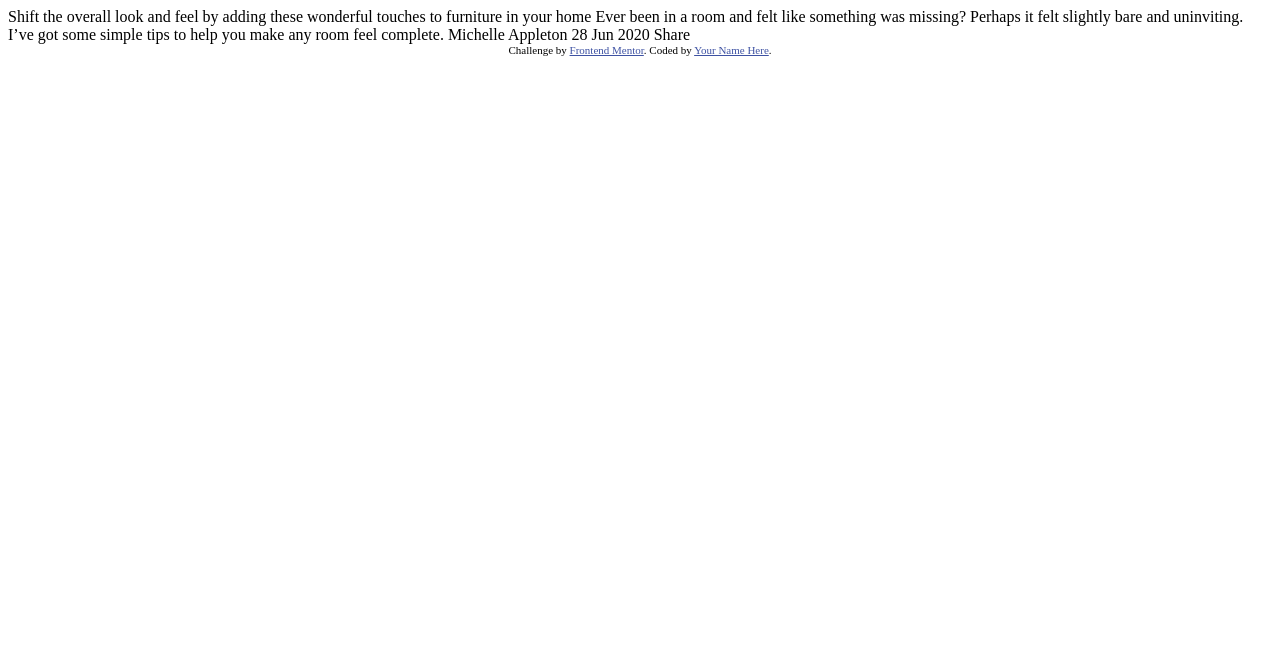
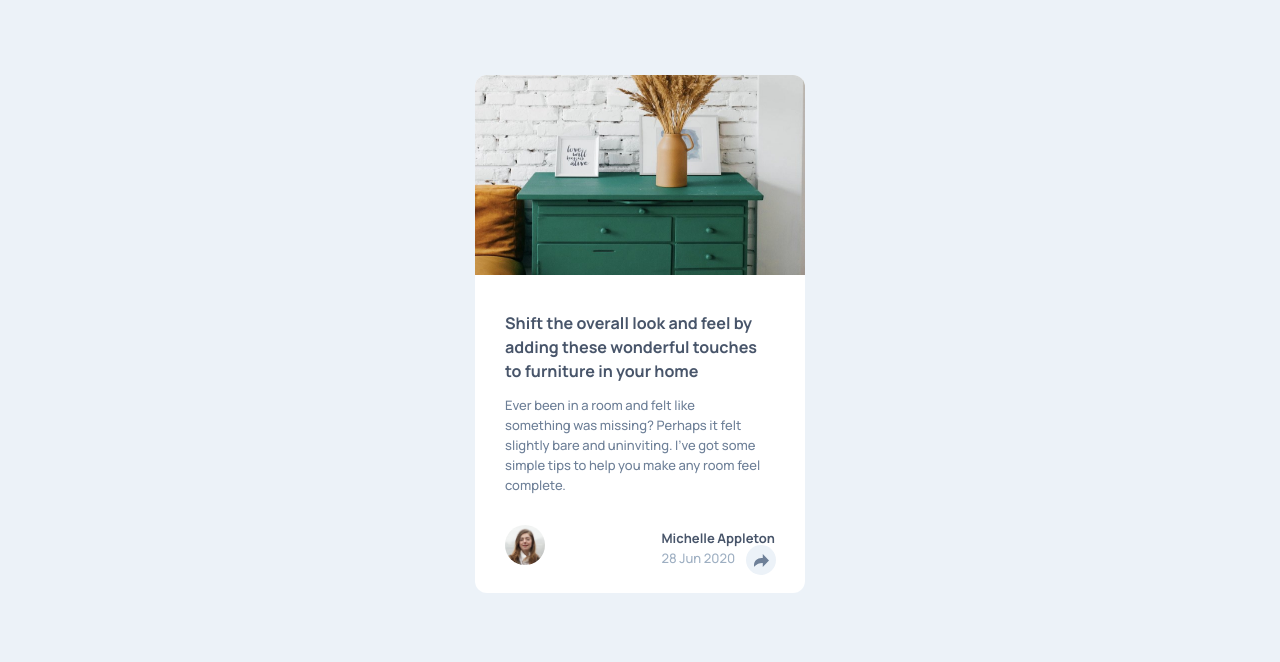
Before and after one commit to CodinGitHub/Challenge-13-article-preview-component, a plain HTML site: page index.html in a window 1280 px wide. Shown: the top 662 px of the page. Drawn offline with Linux system fonts and the light colour scheme.

Commit message:
hidden and show done

```diff
--- a/index.html
+++ b/index.html
@@ -2,35 +2,37 @@
 <html lang="en">
 <head>
   <meta charset="UTF-8">
-  <meta name="viewport" content="width=device-width, initial-scale=1.0"> <!-- displays site properly based on user's device -->
-
+  <meta name="viewport" content="width=device-width, initial-scale=1.0">
   <link rel="icon" type="image/png" sizes="32x32" href="./images/favicon-32x32.png">
-
   <title>Frontend Mentor | Article preview component</title>
-
-  <!-- Feel free to remove these styles or customise in your own stylesheet 👍 -->
-  <style>
-    .attribution { font-size: 11px; text-align: center; }
-    .attribution a { color: hsl(228, 45%, 44%); }
-  </style>
+  <link rel="stylesheet" href="./styles.css">
 </head>
 <body>
 
-  Shift the overall look and feel by adding these wonderful
-  touches to furniture in your home
-
-  Ever been in a room and felt like something was missing? Perhaps
-  it felt slightly bare and uninviting. I’ve got some simple tips
-  to help you make any room feel complete.
-
-  Michelle Appleton
-  28 Jun 2020
-
-  Share
+  <section class="card">
+    <img class="card__picture" src="./images/drawers.jpg" alt="drawers">
+    <h1 class="card__title" >Shift the overall look and feel by adding these wonderful touches to furniture in your home</h1>
+    <p class="card__description">Ever been in a room and felt like something was missing? Perhaps it felt slightly bare and uninviting. I’ve got some simple tips to help you make any room feel complete.</p>
+    <img class="card__button" src="./images/icon-share.svg" alt="icon-share">
+    <div class="card__profile">
+      <img class="card__profile__picture" src="./images/avatar-michelle.jpg" alt="avatar">
+      <div>
+        <p class="card__profile__name">Michelle Appleton</p>
+        <p class="card__profile__date">28 Jun 2020</p>
+      </div>
+    </div>
+    <div class="card__share-icons">
+      <p class="card__share-icons__share">Share</p>
+      <img class="card__share-icons__icon" src="./images/icon-facebook.svg" alt="icon-facebook">
+      <img class="card__share-icons__icon" src="./images/icon-twitter.svg" alt="icon-twitter">
+      <img class="card__share-icons__icon" src="./images/icon-pinterest.svg" alt="icon-pinterest">
+    </div>
+  </section>
 
   <div class="attribution">
     Challenge by <a href="https://www.frontendmentor.io?ref=challenge" target="_blank">Frontend Mentor</a>.
-    Coded by <a href="#">Your Name Here</a>.
+    Coded by <a href="https://www.youtube.com/CodingTube" target="_blank">David Ruiz</a>.
   </div>
+  <script src="./main.js"></script>
 </body>
 </html>
--- /dev/null
+++ b/main.js
@@ -0,0 +1,9 @@
+const profile = document.querySelector('.card__profile');
+const shareIcons = document.querySelector('.card__share-icons');
+const shareBtn = document.querySelector('.card__button');
+
+shareBtn.addEventListener('click', ()=>{
+	console.log('click')
+	profile.classList.toggle('hidden');
+	shareIcons.classList.toggle('show');
+});
--- /dev/null
+++ b/styles.css
@@ -0,0 +1,134 @@
+@import url('https://fonts.googleapis.com/css2?family=Manrope:wght@500;700&display=swap');
+*{
+    padding: 0;
+    margin: 0;
+    box-sizing: border-box;
+}
+:root{
+    --Very-Dark-Grayish-Blue: hsl(217, 19%, 35%);
+    --Desaturated-Dark-Blue: hsl(214, 17%, 51%);
+    --Grayish-Blue: hsl(212, 23%, 69%);
+    --Light-Grayish-Blue: hsl(210, 46%, 95%);
+    --white: #fff;
+}
+body{
+    font-family: 'Manrope', sans-serif;
+    background-color: var(--Light-Grayish-Blue);
+    font-size: 13px;
+}
+.card{
+    width: 330px;
+    height: 518px;
+    margin: 75px auto;
+    border-radius: 12px;
+    overflow: hidden;
+    background-color: var(--white);
+    position: relative;
+}
+.card__picture{
+    width: 100%;
+    height: 200px;
+    object-fit: fill;
+    margin-bottom: 32px;
+
+}
+.card__title{
+    color: var(--Very-Dark-Grayish-Blue);
+    margin: 0 30px 12px;
+    font-size: 1.24em;
+    line-height: 24px;
+}
+.card__description{
+    color: var(--Desaturated-Dark-Blue);
+    margin: 0 42px 30px 30px;
+    font-size: 1.00em;
+    line-height: 20px;
+}
+.card__button{
+    position: absolute;
+    right: 25px;
+    bottom: 18px;
+    width: 30px;
+    height: 30px;
+    border-radius: 50%;
+    padding: 2px;
+    object-fit: none;
+    margin-right: 4px;
+    background-color: var(--Light-Grayish-Blue);
+    z-index: 1;
+}
+/*--------------------Profile-------------------------*/
+.card__profile{
+    margin: 0 30px 30px;
+    display: flex;
+    justify-content: space-between;
+    opacity: 1;
+}
+.card__profile__picture{
+    width: 40px;
+    height: 40px;
+    border-radius: 50%;
+}
+.card__profile__name{
+    margin: 4px 0 2px -54px;
+    color: var(--Very-Dark-Grayish-Blue);
+    font-weight: 700;
+}
+.card__profile__date{
+    margin-left: -54px;
+    color: var(--Grayish-Blue);
+}
+
+/*--------------------icon-Shared--------------------*/
+.card__share-icons{
+    position: absolute;
+    bottom: 0;
+    background-color: var(--Very-Dark-Grayish-Blue);
+    width: 100%;
+    height: 80px;
+    padding: 20px;
+    display: flex;
+    align-items: center;
+    opacity: 0;
+}
+.card__share-icons__share{
+    color: var(--Grayish-Blue);
+    letter-spacing: 4px;
+    margin-right: 10px;
+    font-weight: 500;
+    text-transform: uppercase;
+}
+.card__share-icons__icon{
+    margin: 0 8px;
+}
+.card__share-icons__icon-share{
+    margin-left: 80px;
+    width: 30px;
+    height: 30px;
+    border-radius: 50%;
+    padding: 2px;
+    object-fit: none;
+    margin-right: 4px;
+    background-color: var(--Desaturated-Dark-Blue);
+}
+.hidden{
+    opacity: 0;
+}
+.show{
+    opacity: 1;
+    transform: scale(1.1) rotate(315deg);
+}
+
+
+
+
+
+
+
+.attribution {
+    font-size: 18px;
+    text-align: center;
+}
+.attribution a {
+    color: hsl(228, 45%, 44%);
+}
```
